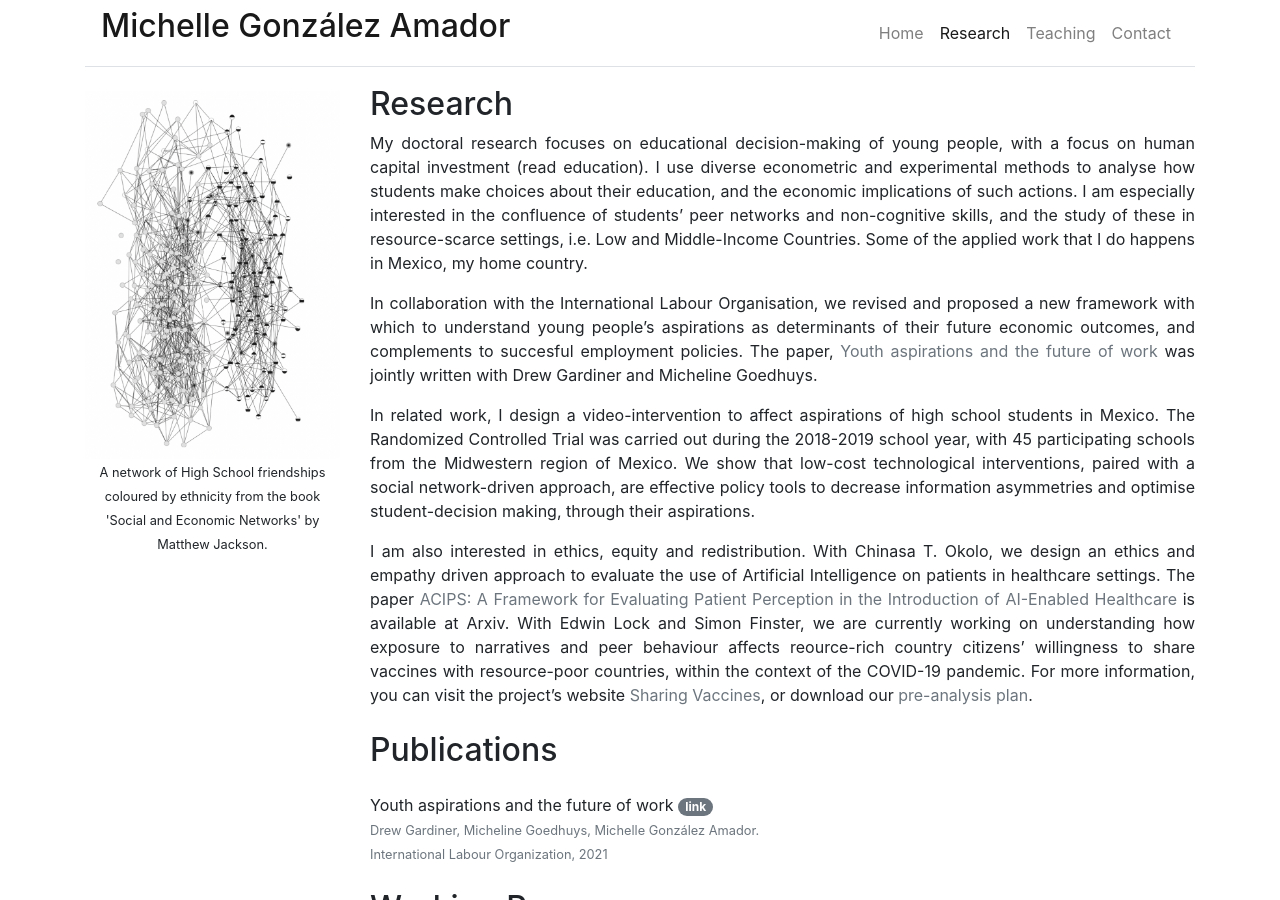
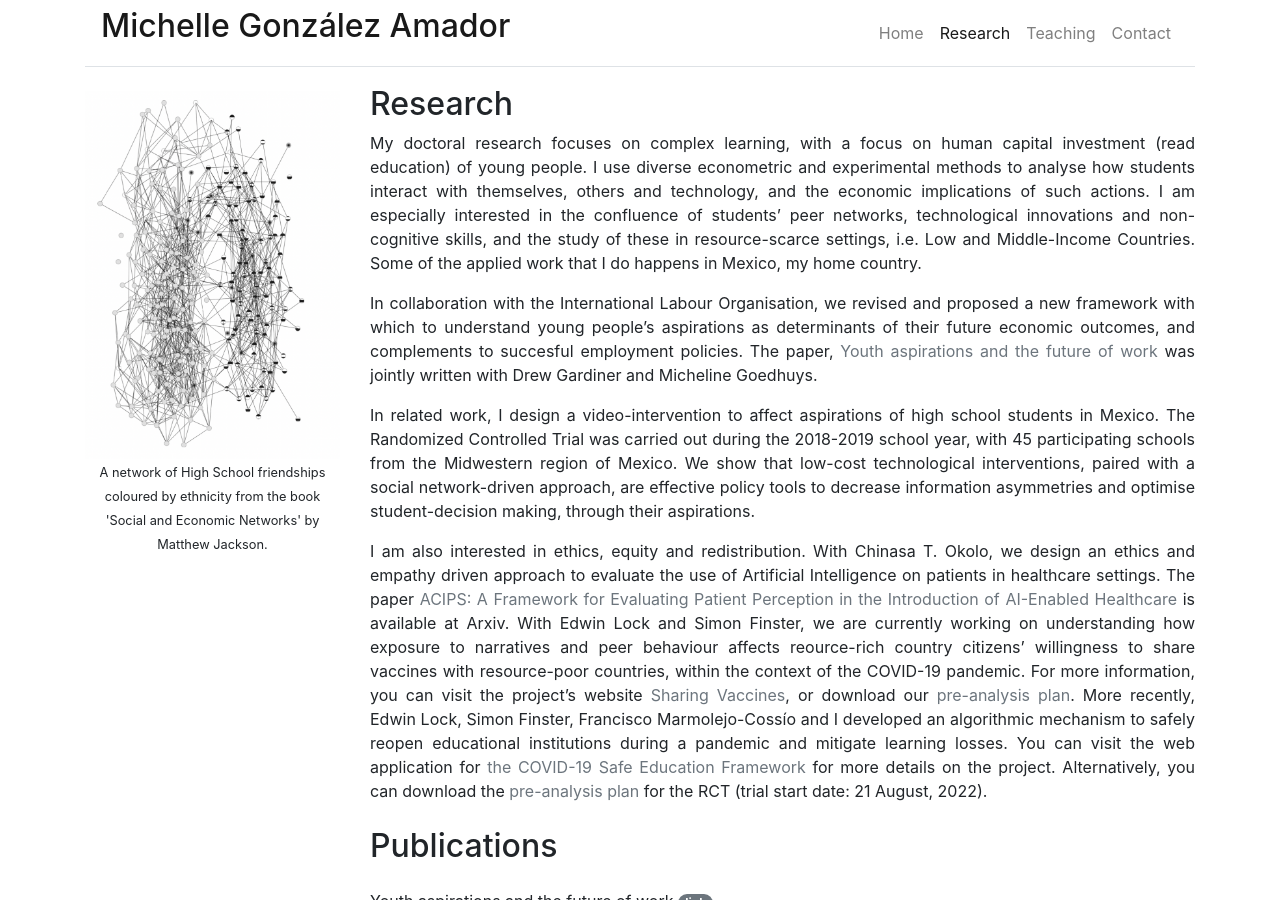
Before and after one commit to michelleg06/m-gonzalezamador.com, a Jekyll site: the page built from research.md, in a window 1280 px wide and 900 px high. Built offline with Jekyll 4.4.1, drawn with Linux system fonts in a browser that asks for light colours; nearby versions of some CDN libraries.

Commit message:
Update research.md

```diff
--- a/research.md
+++ b/research.md
@@ -6,12 +6,7 @@ caption: "A network of High School friendships coloured by ethnicity from the bo
 ---
 
 ## Research
-My doctoral research  focuses on educational decision-making of young people, with a focus
-on human capital investment (read education). I use diverse econometric and experimental
-methods to analyse how students make choices about their education, and the economic implications
-of such actions. I am especially interested in the confluence of students' peer networks
-and non-cognitive skills, and the study of these in resource-scarce settings, i.e. Low and Middle-Income Countries.
-Some of the applied work that I do happens in Mexico, my home country.
+My doctoral research  focuses on complex learning, with a focus on human capital investment (read education) of young people. I use diverse econometric and experimental methods to analyse how students interact with themselves, others and technology, and the economic implications of such actions. I am especially interested in the confluence of students' peer networks, technological innovations and non-cognitive skills, and the study of these in resource-scarce settings, i.e. Low and Middle-Income Countries. Some of the applied work that I do happens in Mexico, my home country.
 
 In collaboration with the International Labour Organisation, we revised and proposed
 a new framework with which to understand young people's aspirations as
@@ -32,7 +27,7 @@ in healthcare settings. The paper [ACIPS: A Framework for Evaluating Patient Per
 is available at Arxiv. With Edwin Lock and Simon Finster, we are currently working on understanding
 how exposure to narratives and peer behaviour affects reource-rich country citizens' willingness to
 share vaccines with resource-poor countries, within the context of the COVID-19 pandemic. For more information, you can visit the project's website
-[Sharing Vaccines](https://www.sharing-vaccines.org/), or download our [pre-analysis plan](https://doi.org/10.1257/rct.8422-1.0).
+[Sharing Vaccines](https://www.sharing-vaccines.org/), or download our [pre-analysis plan](https://doi.org/10.1257/rct.8422-1.0). More recently, Edwin Lock, Simon Finster, Francisco Marmolejo-Cossío and I developed an algorithmic mechanism to safely reopen educational institutions during a pandemic and mitigate learning losses. You can visit the web application for [the COVID-19 Safe Education Framework](https://www.c-sef.com/) for more details on the project. Alternatively, you can download the [pre-analysis plan](https://doi.org/10.1257/rct.9466) for the RCT (trial start date: 21 August, 2022).
 
 
 {% include publications.html %}
```
